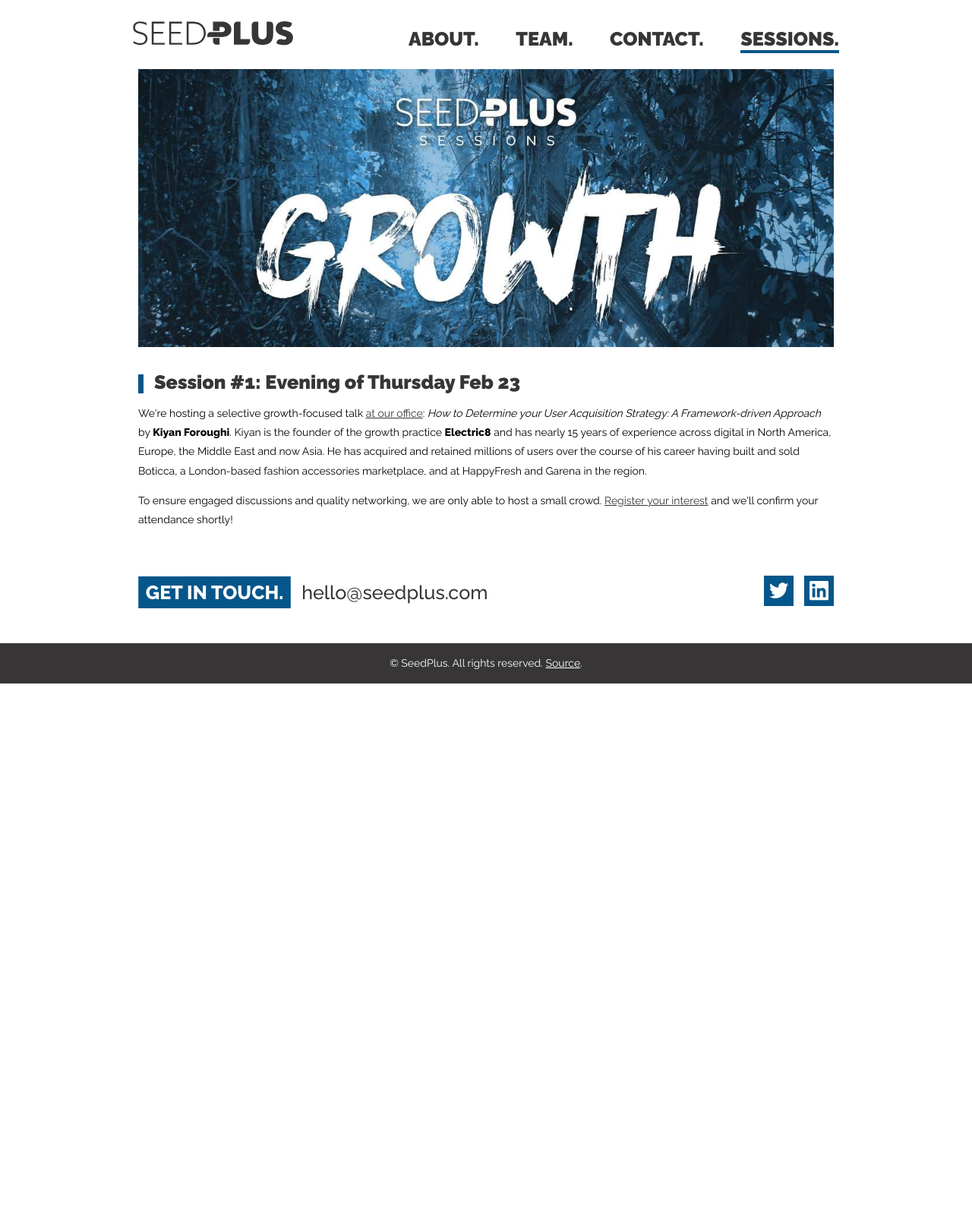
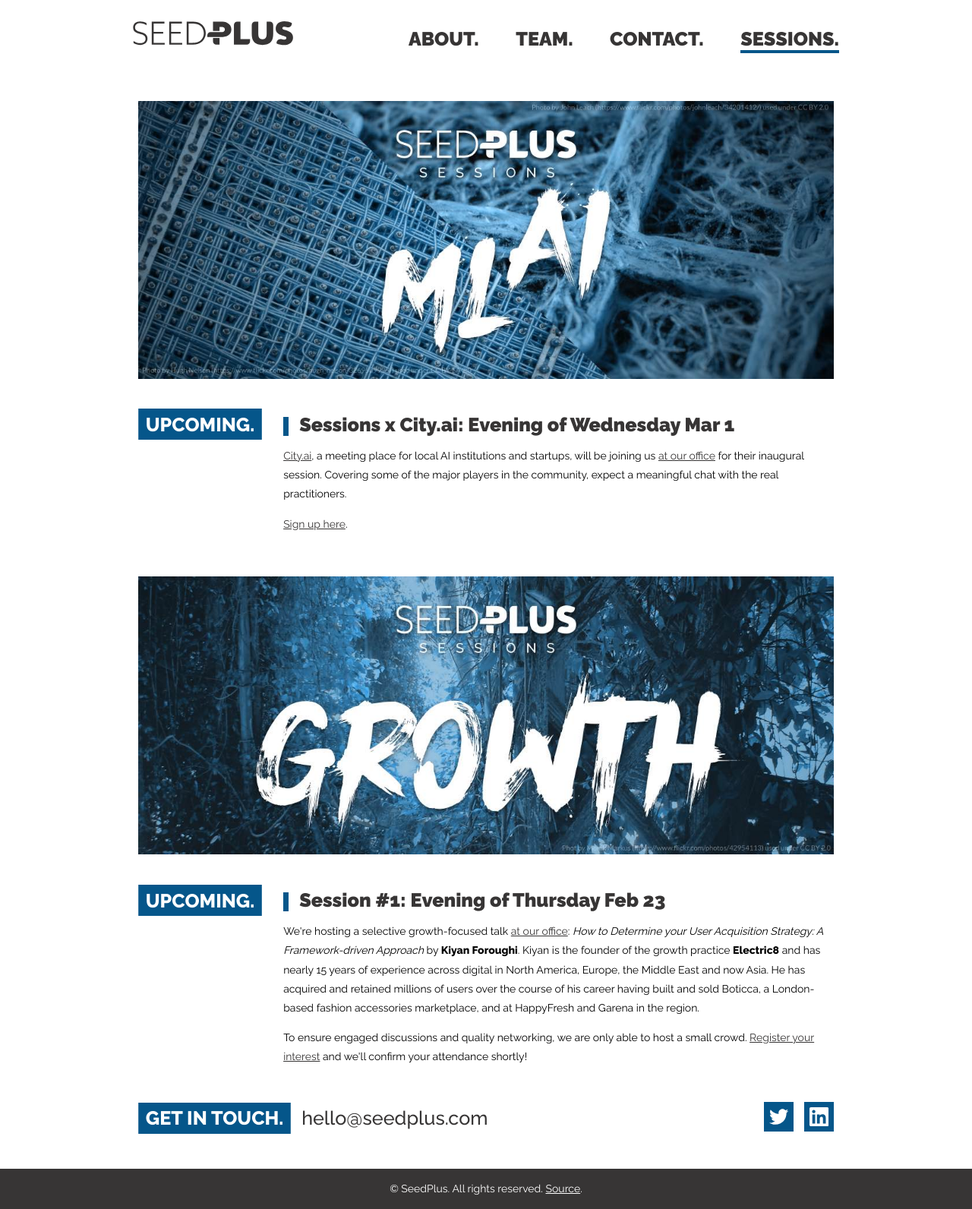
Before and after one commit to SeedPlus/seedplus.github.io, a Jekyll site: the page built from 04_sessions.html, in a window 1280 px wide. Shown: the whole page at 76% size. Built offline with Jekyll 4.4.1, drawn with Linux system fonts in a browser that asks for light colours; before the commit the page ends 900 px from its top, so only the background shows below that.

Commit message:
Add upcoming AI/ML session

```diff
--- a/04_sessions.html
+++ b/04_sessions.html
@@ -9,10 +9,29 @@
   {% include wordmark-seedplussessions.svg %}
 </div> -->
 
-<div>
+<div class='section-banner'>
+  <a href='https://www.eventnook.com/event/singaporecityai'><img src='/images/sessions_aiml.jpg' width='100%' /></a>
+</div>
+
+<div class='info-group'>
+  <div class='info-sidebar'>
+    <h2>Upcoming.</h2>
+  </div>
+  <div class='info-item'>
+    <h4>Sessions x City.ai: Evening of Wednesday Mar 1</h4>
+    <p><a href='http://singapore.city.ai/'>City.ai</a>, a meeting place for local AI institutions and startups, will be joining us <a href='/contact'>at our office</a> for their inaugural session. Covering some of the major players in the community, expect a meaningful chat with the real practitioners.</p>
+    <p><a href='https://www.eventbrite.com/e/seedplus-sessions-growth-registration-31823629332'>Sign up here</a>.</p>
+  </div>
+</div>
+
+<div class='section-banner'>
   <a href='https://www.eventbrite.com/e/seedplus-sessions-growth-registration-31823629332'><img src='/images/sessions_growth.jpg' width='100%' /></a>
 </div>
+
 <div class='info-group'>
+  <div class='info-sidebar'>
+    <h2>Upcoming.</h2>
+  </div>
   <div class='info-item'>
     <h4>Session #1: Evening of Thursday Feb 23</h4>
     <p>We're hosting a selective growth-focused talk <a href='/contact'>at our office</a>: <em>How to Determine your User Acquisition Strategy: A Framework-driven Approach</em> by <strong>Kiyan Foroughi</strong>. Kiyan is the founder of the growth practice <strong>Electric8</strong> and has nearly 15 years of experience across digital in North America, Europe, the Middle East and now Asia. He has acquired and retained millions of users over the course of his career having built and sold Boticca, a London-based fashion accessories marketplace, and at HappyFresh and Garena in the region.</p>
--- a/style.scss
+++ b/style.scss
@@ -215,6 +215,11 @@
   }
 }
 
+div.section-banner {
+  margin: 3rem 0 1rem 0;
+  flex: 1 0 auto;
+}
+
 div.info-group {
   margin: 1rem -1rem 0 -1rem;
 
@@ -224,6 +229,11 @@
 
 div.info-item {
   flex: 2 2 0;
+  margin: 1rem;
+}
+
+div.info-sidebar {
+  flex: 0 0 auto;
   margin: 1rem;
 }
 
```
Also changed, not shown: images/sessions_aiml.jpg (added), images/sessions_growth.jpg.
